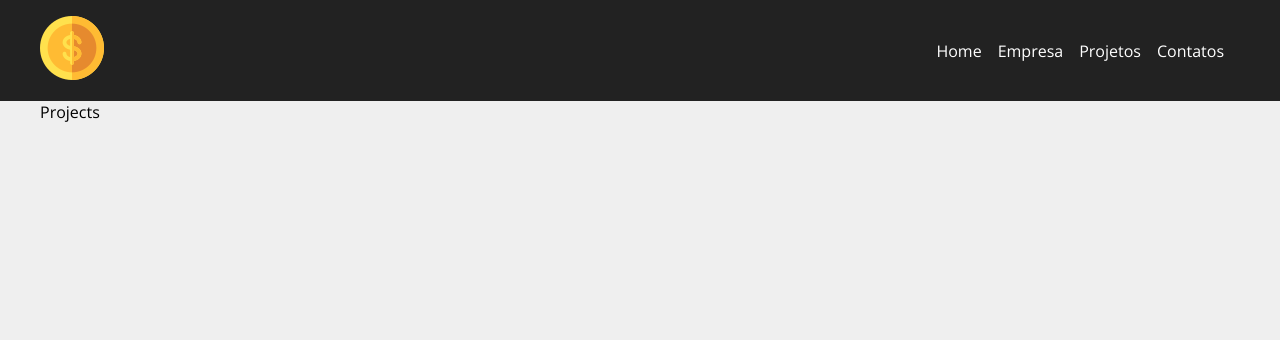
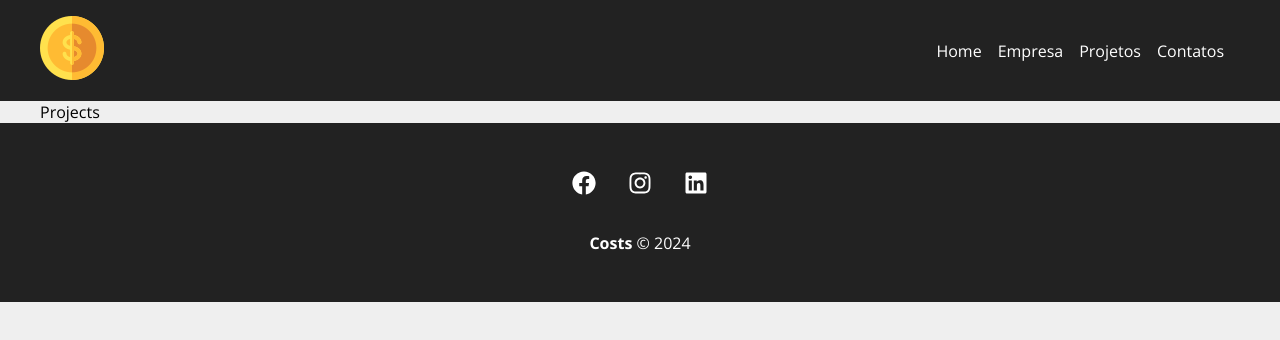
Before and after one commit to MateusGomesc/costs, a JavaScript app: page /NewProjects in a window 1280 px wide. Shown: the top 340 px of the page. Built offline with nearby package versions, Linux system fonts and the light colour scheme; the HTML template or start-up script is replaced by a standard one.

Commit message:
feat: footer finished

```diff
--- a/src/App.js
+++ b/src/App.js
@@ -1,9 +1,11 @@
 import { BrowserRouter as Router, Route, Routes } from "react-router-dom";
+
 import Home from "./pages/Home";
 import Contact from "./pages/Contact";
 import Company from "./pages/Company";
 import NewProjects from "./pages/NewProjects";
 import Header from "./layout/Header";
+import Footer from "./layout/Footer"
 import Container from './layout/Container'
 
 function App() {
@@ -19,6 +21,7 @@
             <Route exact path="/NewProjects" element={<NewProjects/>}></Route>
           </Routes>
         </Container>
+        <Footer/>
       </Router>
     </div>
   );
--- /dev/null
+++ b/src/layout/Footer.js
@@ -0,0 +1,26 @@
+import { FaFacebook, FaLinkedin, FaInstagram } from 'react-icons/fa'
+
+import styles from './Footer.module.css'
+
+function Footer(){
+    return(
+        <footer className={styles.footer}>
+            <ul className={styles.socialList}>
+                <li>
+                    <FaFacebook />
+                </li>
+                <li>
+                    <FaInstagram />
+                </li>
+                <li>
+                    <FaLinkedin />
+                </li>
+            </ul>
+            <p className={styles.copyright}>
+                <span>Costs</span> &copy; {new Date().getFullYear()}
+            </p>
+        </footer>
+    )
+}
+
+export default Footer
--- /dev/null
+++ b/src/layout/Footer.module.css
@@ -0,0 +1,33 @@
+.footer{
+    background-color: var(--bg-secondary);
+    color: var(--white);
+    padding: 3em;
+    text-align: center;
+}
+
+.socialList{
+    display: flex;
+    justify-content: center;
+    list-style: none;
+}
+
+.socialList li{
+    margin: 0 1em;
+}
+
+.socialList li:hover{
+    color: var(--icon-color);
+}
+
+.socialList svg{
+    font-size: 1.5em;
+    cursor: pointer;
+}
+
+.copyright{
+    margin-top: 2em;
+}
+
+.copyright span{
+    font-weight: bold;
+}
```
